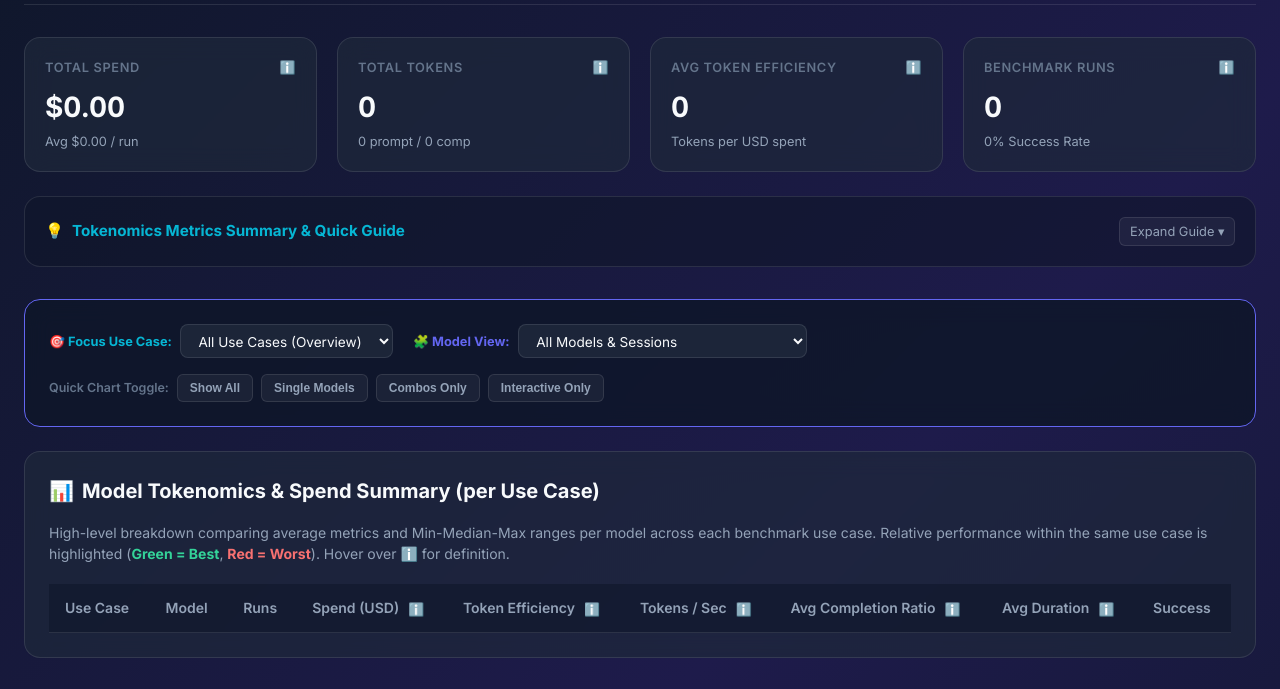
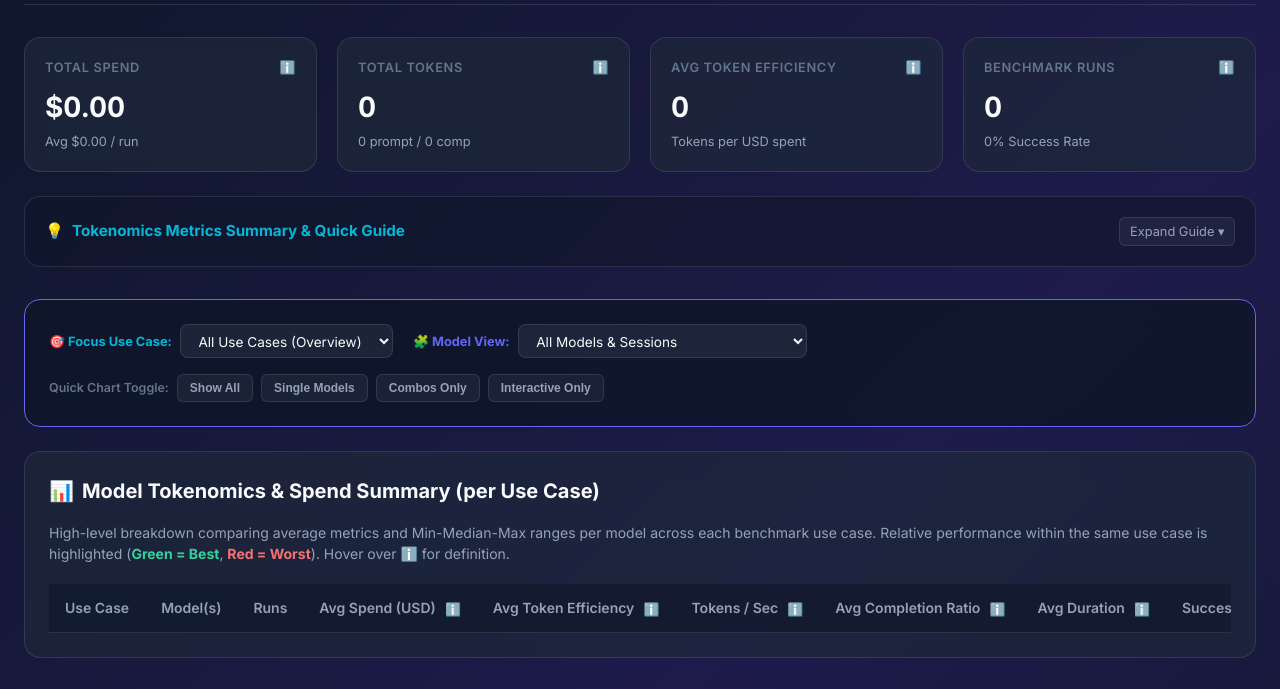
Before and after one commit to t2tse/tokenomics, a website: page REPORT.html in a window 1280 px wide. Shown: the part 111-800 px from the top of the page. Drawn offline with nearby package versions, Linux system fonts and the light colour scheme.

Commit message:
Edit dashboard table headings

```diff
--- a/REPORT.html
+++ b/REPORT.html
@@ -935,15 +935,15 @@
           <thead>
             <tr>
               <th>Use Case</th>
-              <th>Model</th>
+              <th>Model(s)</th>
               <th>Runs</th>
               <th>
-                Spend (USD)
-                <span class="tooltip-icon" data-tooltip-title="Spend (USD)" data-tooltip-desc="Average total dollar cost per run with Min-Median-Max range. Lower is better.">ℹ️</span>
+                Avg Spend (USD)
+                <span class="tooltip-icon" data-tooltip-title="Avg Spend (USD)" data-tooltip-desc="Average total dollar cost per run with Min-Median-Max range. Lower is better.">ℹ️</span>
               </th>
               <th>
-                Token Efficiency
-                <span class="tooltip-icon" data-tooltip-title="Token Efficiency (Tokens/$)" data-tooltip-desc="Average total tokens processed per 1 USD spent with Min-Median-Max range. Higher is better.">ℹ️</span>
+                Avg Token Efficiency
+                <span class="tooltip-icon" data-tooltip-title="Avg Token Efficiency (Tokens/$)" data-tooltip-desc="Average total tokens processed per 1 USD spent with Min-Median-Max range. Higher is better.">ℹ️</span>
               </th>
               <th>
                 Tokens / Sec
@@ -951,7 +951,7 @@
               </th>
               <th>
                 Avg Completion Ratio
-                <span class="tooltip-icon" data-tooltip-title="Completion Ratio (%)" data-tooltip-desc="(Completion Tokens / Total Tokens) * 100. Percentage of generated output tokens vs input context. Lower ratio indicates reading efficiency; higher ratio indicates generation density.">ℹ️</span>
+                <span class="tooltip-icon" data-tooltip-title="Avg Completion Ratio (%)" data-tooltip-desc="(Completion Tokens / Total Tokens) * 100. Percentage of generated output tokens vs input context. Lower ratio indicates reading efficiency; higher ratio indicates generation density.">ℹ️</span>
               </th>
               <th>
                 Avg Duration
```
